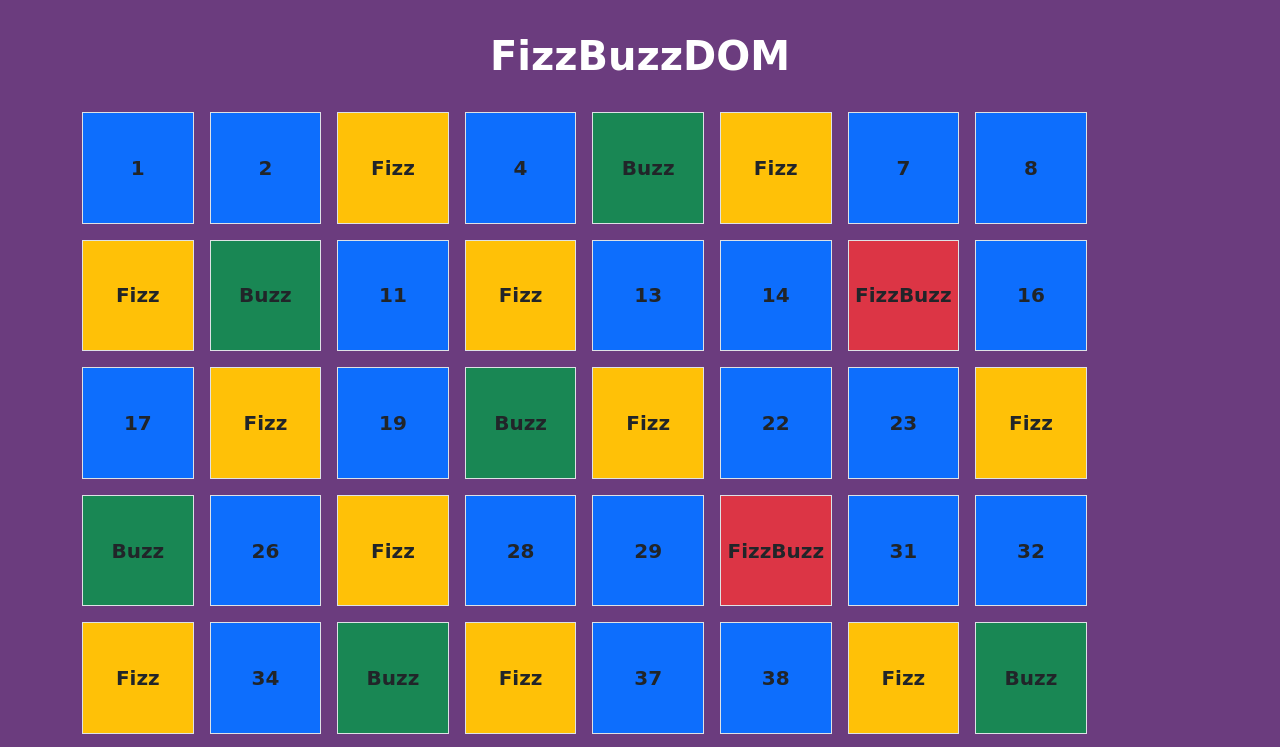
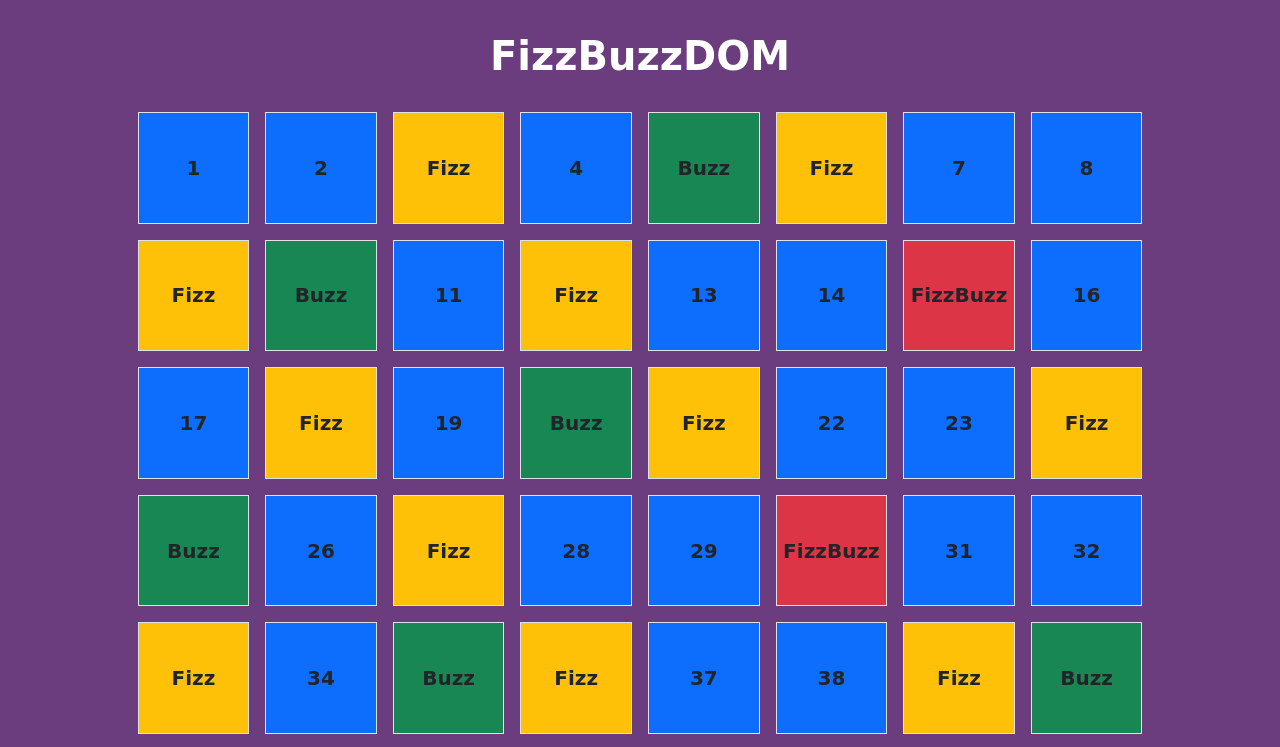
Before and after one commit to SimoneFilograna/js-fizzbuzz, a plain HTML site: page index.html in a window 1280 px wide. Shown: the top 747 px of the page. Drawn offline with nearby package versions, Linux system fonts and the light colour scheme.

Commit message:
fixed-content-body

```diff
--- a/index.html
+++ b/index.html
@@ -18,7 +18,7 @@
 
     </header>
     <main>
-        <div class="container d-flex flex-wrap gap-3">
+        <div class="container d-flex flex-wrap gap-3 justify-content-center">
         </div>
 
     </main>
```
